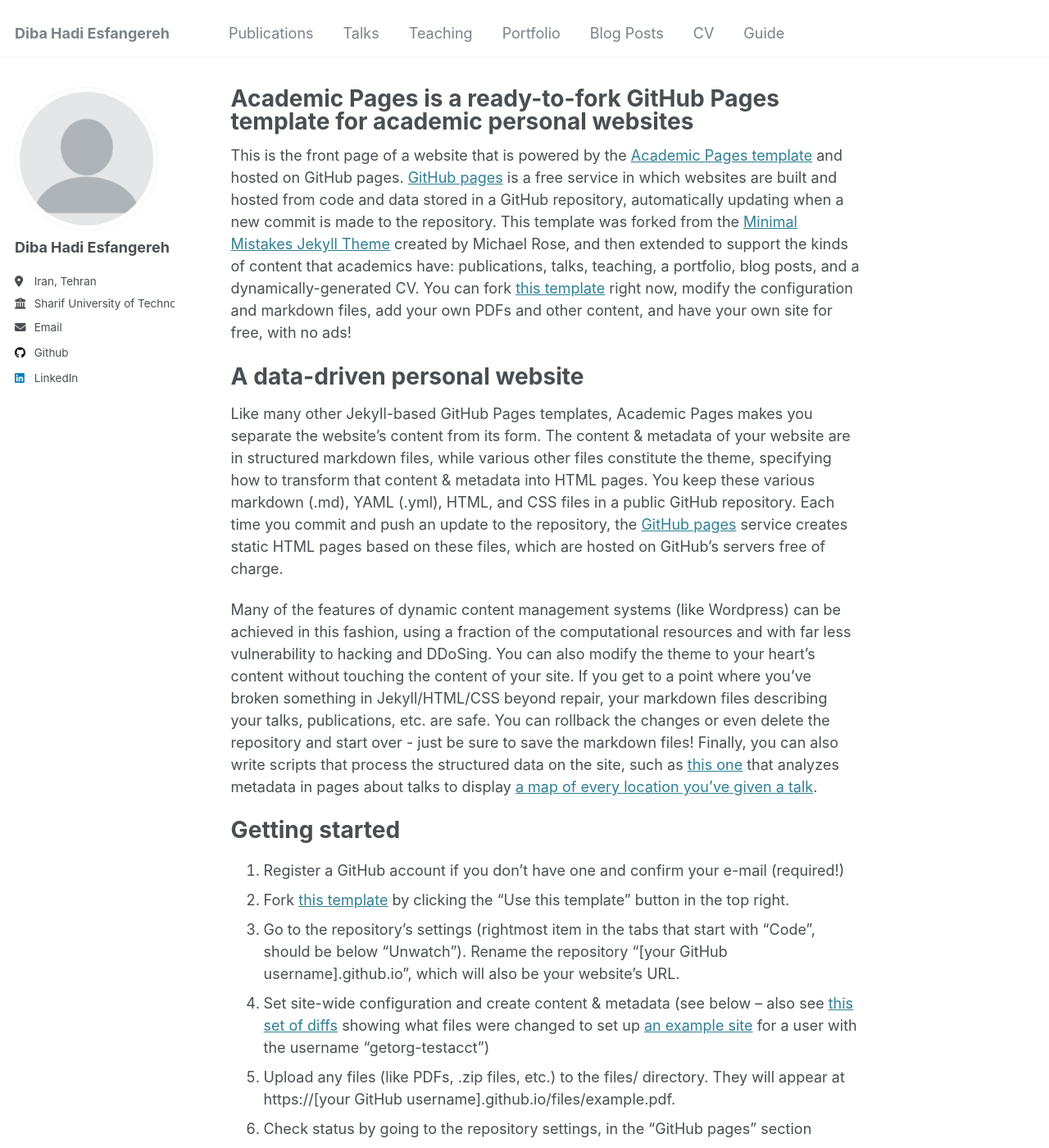
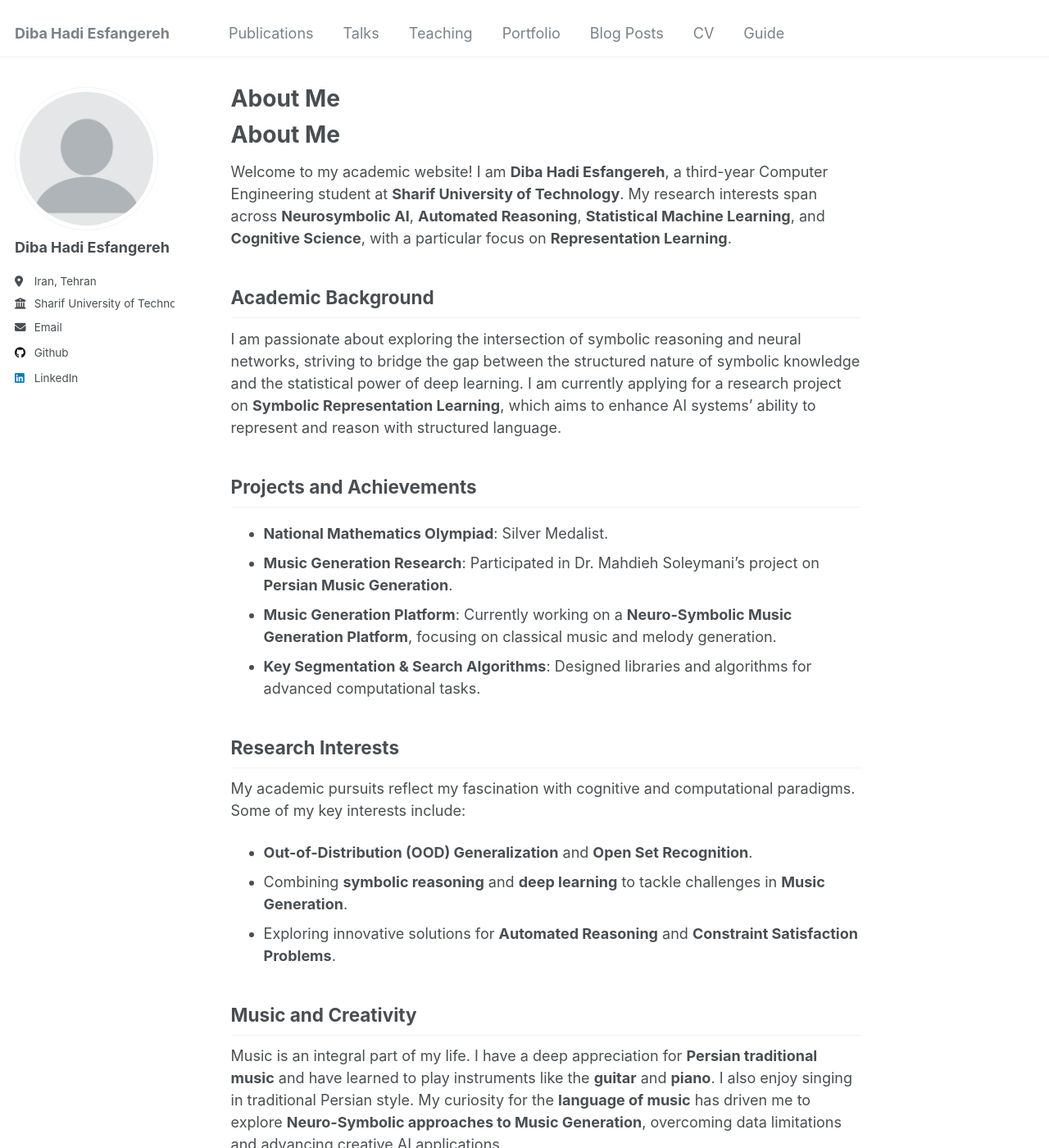
Before and after one commit to dibahadie/DibaHadiEsfangereh, a Jekyll site: the page built from _pages/about.md, in a window 1280 px wide and 1400 px high. Shown: the whole window at 82% size. Built offline with Jekyll 4.4.1, drawn with Linux system fonts in a browser that asks for light colours; some of the changed text lies outside the part shown.

Commit message:
Update about.md

```diff
--- a/_pages/about.md
+++ b/_pages/about.md
@@ -1,49 +1,42 @@
 ---
 permalink: /
-title: "Academic Pages is a ready-to-fork GitHub Pages template for academic personal websites"
+title: "About Me"
 author_profile: true
 redirect_from:
   - /about/
   - /about.html
 ---
 
-This is the front page of a website that is powered by the [Academic Pages template](https://github.com/academicpages/academicpages.github.io) and hosted on GitHub pages. [GitHub pages](https://pages.github.com) is a free service in which websites are built and hosted from code and data stored in a GitHub repository, automatically updating when a new commit is made to the repository. This template was forked from the [Minimal Mistakes Jekyll Theme](https://mmistakes.github.io/minimal-mistakes/) created by Michael Rose, and then extended to support the kinds of content that academics have: publications, talks, teaching, a portfolio, blog posts, and a dynamically-generated CV. You can fork [this template](https://github.com/academicpages/academicpages.github.io) right now, modify the configuration and markdown files, add your own PDFs and other content, and have your own site for free, with no ads!
+# About Me
 
-A data-driven personal website
-======
-Like many other Jekyll-based GitHub Pages templates, Academic Pages makes you separate the website's content from its form. The content & metadata of your website are in structured markdown files, while various other files constitute the theme, specifying how to transform that content & metadata into HTML pages. You keep these various markdown (.md), YAML (.yml), HTML, and CSS files in a public GitHub repository. Each time you commit and push an update to the repository, the [GitHub pages](https://pages.github.com/) service creates static HTML pages based on these files, which are hosted on GitHub's servers free of charge.
+Welcome to my academic website! I am **Diba Hadi Esfangereh**, a third-year Computer Engineering student at **Sharif University of Technology**. My research interests span across **Neurosymbolic AI**, **Automated Reasoning**, **Statistical Machine Learning**, and **Cognitive Science**, with a particular focus on **Representation Learning**.
 
-Many of the features of dynamic content management systems (like Wordpress) can be achieved in this fashion, using a fraction of the computational resources and with far less vulnerability to hacking and DDoSing. You can also modify the theme to your heart's content without touching the content of your site. If you get to a point where you've broken something in Jekyll/HTML/CSS beyond repair, your markdown files describing your talks, publications, etc. are safe. You can rollback the changes or even delete the repository and start over - just be sure to save the markdown files! Finally, you can also write scripts that process the structured data on the site, such as [this one](https://github.com/academicpages/academicpages.github.io/blob/master/talkmap.ipynb) that analyzes metadata in pages about talks to display [a map of every location you've given a talk](https://academicpages.github.io/talkmap.html).
+## Academic Background
 
-Getting started
-======
-1. Register a GitHub account if you don't have one and confirm your e-mail (required!)
-1. Fork [this template](https://github.com/academicpages/academicpages.github.io) by clicking the "Use this template" button in the top right.
-1. Go to the repository's settings (rightmost item in the tabs that start with "Code", should be below "Unwatch"). Rename the repository "[your GitHub username].github.io", which will also be your website's URL.
-1. Set site-wide configuration and create content & metadata (see below -- also see [this set of diffs](http://archive.is/3TPas) showing what files were changed to set up [an example site](https://getorg-testacct.github.io) for a user with the username "getorg-testacct")
-1. Upload any files (like PDFs, .zip files, etc.) to the files/ directory. They will appear at https://[your GitHub username].github.io/files/example.pdf.
-1. Check status by going to the repository settings, in the "GitHub pages" section
+I am passionate about exploring the intersection of symbolic reasoning and neural networks, striving to bridge the gap between the structured nature of symbolic knowledge and the statistical power of deep learning. I am currently applying for a research project on **Symbolic Representation Learning**, which aims to enhance AI systems' ability to represent and reason with structured language.
 
-Site-wide configuration
-------
-The main configuration file for the site is in the base directory in [_config.yml](https://github.com/academicpages/academicpages.github.io/blob/master/_config.yml), which defines the content in the sidebars and other site-wide features. You will need to replace the default variables with ones about yourself and your site's github repository. The configuration file for the top menu is in [_data/navigation.yml](https://github.com/academicpages/academicpages.github.io/blob/master/_data/navigation.yml). For example, if you don't have a portfolio or blog posts, you can remove those items from that navigation.yml file to remove them from the header.
+## Projects and Achievements
 
-Create content & metadata
-------
-For site content, there is one markdown file for each type of content, which are stored in directories like _publications, _talks, _posts, _teaching, or _pages. For example, each talk is a markdown file in the [_talks directory](https://github.com/academicpages/academicpages.github.io/tree/master/_talks). At the top of each markdown file is structured data in YAML about the talk, which the theme will parse to do lots of cool stuff. The same structured data about a talk is used to generate the list of talks on the [Talks page](https://academicpages.github.io/talks), each [individual page](https://academicpages.github.io/talks/2012-03-01-talk-1) for specific talks, the talks section for the [CV page](https://academicpages.github.io/cv), and the [map of places you've given a talk](https://academicpages.github.io/talkmap.html) (if you run this [python file](https://github.com/academicpages/academicpages.github.io/blob/master/talkmap.py) or [Jupyter notebook](https://github.com/academicpages/academicpages.github.io/blob/master/talkmap.ipynb), which creates the HTML for the map based on the contents of the _talks directory).
+- **National Mathematics Olympiad**: Silver Medalist.
+- **Music Generation Research**: Participated in Dr. Mahdieh Soleymani's project on **Persian Music Generation**.
+- **Music Generation Platform**: Currently working on a **Neuro-Symbolic Music Generation Platform**, focusing on classical music and melody generation.
+- **Key Segmentation & Search Algorithms**: Designed libraries and algorithms for advanced computational tasks.
 
-**Markdown generator**
+## Research Interests
 
-The repository includes [a set of Jupyter notebooks](https://github.com/academicpages/academicpages.github.io/tree/master/markdown_generator
-) that converts a CSV containing structured data about talks or presentations into individual markdown files that will be properly formatted for the Academic Pages template. The sample CSVs in that directory are the ones I used to create my own personal website at stuartgeiger.com. My usual workflow is that I keep a spreadsheet of my publications and talks, then run the code in these notebooks to generate the markdown files, then commit and push them to the GitHub repository.
+My academic pursuits reflect my fascination with cognitive and computational paradigms. Some of my key interests include:
 
-How to edit your site's GitHub repository
-------
-Many people use a git client to create files on their local computer and then push them to GitHub's servers. If you are not familiar with git, you can directly edit these configuration and markdown files directly in the github.com interface. Navigate to a file (like [this one](https://github.com/academicpages/academicpages.github.io/blob/master/_talks/2012-03-01-talk-1.md) and click the pencil icon in the top right of the content preview (to the right of the "Raw | Blame | History" buttons). You can delete a file by clicking the trashcan icon to the right of the pencil icon. You can also create new files or upload files by navigating to a directory and clicking the "Create new file" or "Upload files" buttons.
+- **Out-of-Distribution (OOD) Generalization** and **Open Set Recognition**.
+- Combining **symbolic reasoning** and **deep learning** to tackle challenges in **Music Generation**.
+- Exploring innovative solutions for **Automated Reasoning** and **Constraint Satisfaction Problems**.
 
-Example: editing a markdown file for a talk
-![Editing a markdown file for a talk](/images/editing-talk.png)
+## Music and Creativity
 
-For more info
-------
-More info about configuring Academic Pages can be found in [the guide](https://academicpages.github.io/markdown/), the [growing wiki](https://github.com/academicpages/academicpages.github.io/wiki), and you can always [ask a question on GitHub](https://github.com/academicpages/academicpages.github.io/discussions). The [guides for the Minimal Mistakes theme](https://mmistakes.github.io/minimal-mistakes/docs/configuration/) (which this theme was forked from) might also be helpful.
+Music is an integral part of my life. I have a deep appreciation for **Persian traditional music** and have learned to play instruments like the **guitar** and **piano**. I also enjoy singing in traditional Persian style. My curiosity for the **language of music** has driven me to explore **Neuro-Symbolic approaches to Music Generation**, overcoming data limitations and advancing creative AI applications.
+
+## Get in Touch
+
+Feel free to reach out if you share similar interests or would like to collaborate on exciting research projects. You can connect with me via [LinkedIn](https://www.linkedin.com/) or [GitHub](https://github.com/).
+
+---
+*“To play a wrong note is insignificant; to play without passion is inexcusable.”*
```
